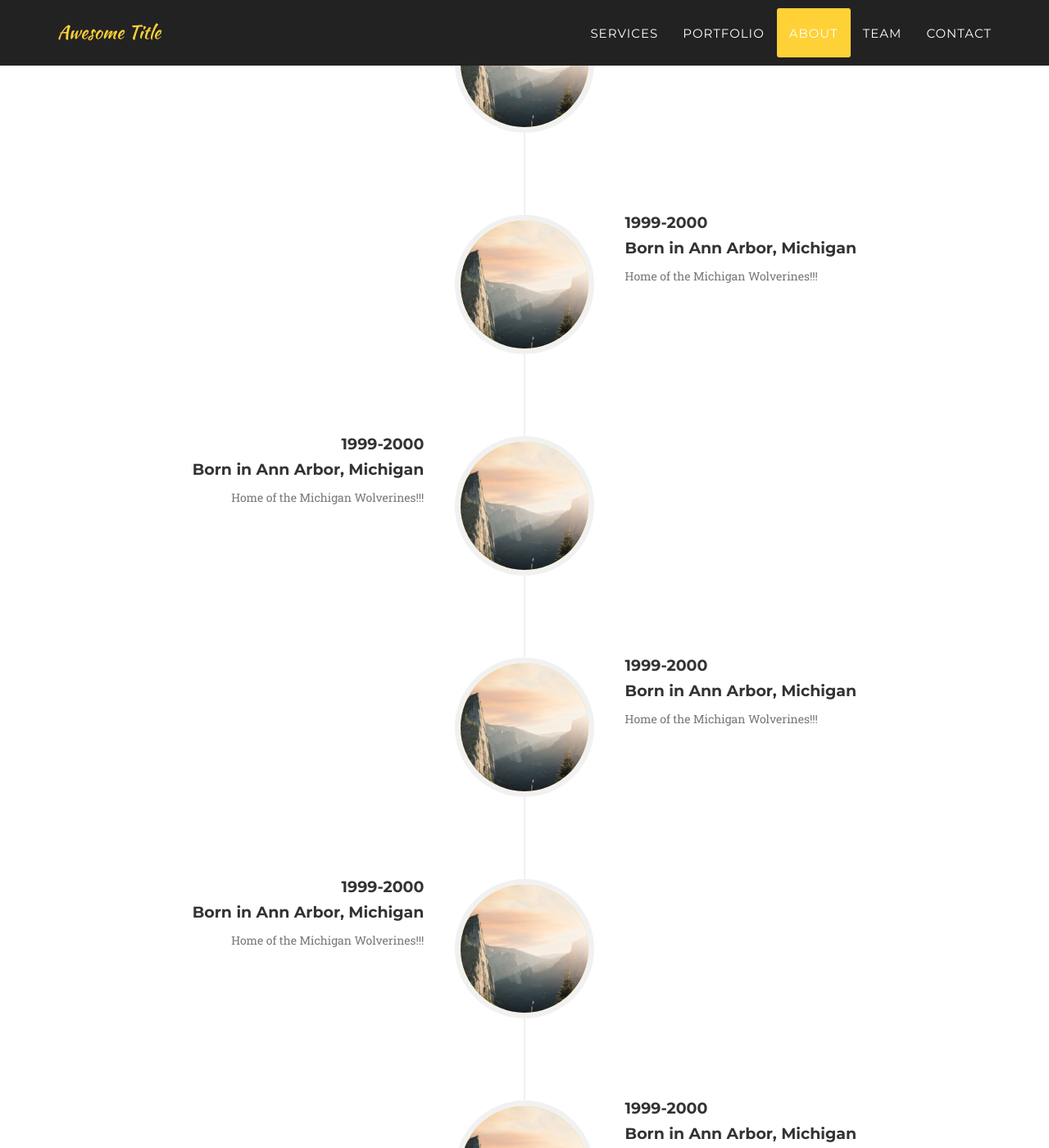
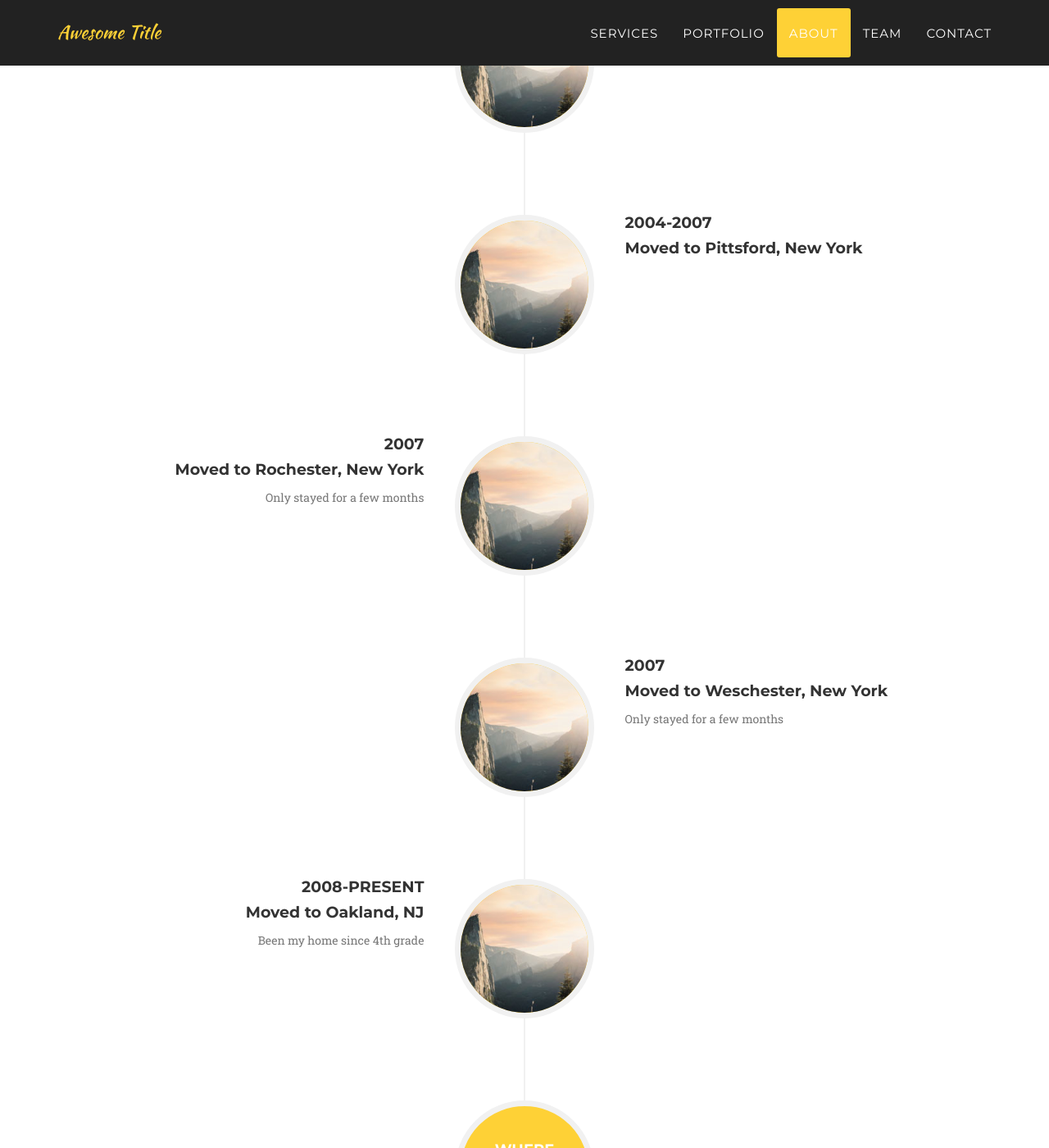
Before and after one commit to victorhaowang/victorhaowang.github.io, a Jekyll site: the page built from index.html, in a window 1280 px wide and 1400 px high, scrolled down 3635 px. Shown: the whole window at 82% size. Built offline with Jekyll 4.4.1, drawn with Linux system fonts in a browser that asks for light colours; some web fonts are replaced; some of the changed text lies outside the part shown.

Commit message:
change the places of where i moved

```diff
--- a/_includes/about.html
+++ b/_includes/about.html
@@ -16,7 +16,7 @@
                             </div>
                             <div class="timeline-panel">
                                 <div class="timeline-heading">
-                                    <h4>1999-2000</h4>
+                                    <h4>February 17, 1999</h4>
                                     <h4 class="subheading">Born in Ann Arbor, Michigan</h4>
                                 </div>
                                 <div class="timeline-body">
@@ -30,11 +30,11 @@
                             </div>
                             <div class="timeline-panel">
                                 <div class="timeline-heading">
-                                    <h4>1999-2000</h4>
-                                    <h4 class="subheading">Born in Ann Arbor, Michigan</h4>
+                                    <h4>2000-2001</h4>
+                                    <h4 class="subheading">Moved to Canada</h4>
                                 </div>
                                 <div class="timeline-body">
-                                    <p class="text-muted">Home of the Michigan Wolverines!!!</p>
+                                    <p class="text-muted">I guess I can call myself Canadian???? ayyyyyy</p>
                                 </div>
                             </div>
                         </li>
@@ -44,11 +44,11 @@
                             </div>
                             <div class="timeline-panel">
                                 <div class="timeline-heading">
-                                    <h4>1999-2000</h4>
-                                    <h4 class="subheading">Born in Ann Arbor, Michigan</h4>
+                                    <h4>2000-2004</h4>
+                                    <h4 class="subheading">Moved to Indianapolis, Indiana</h4>
                                 </div>
                                 <div class="timeline-body">
-                                    <p class="text-muted">Home of the Michigan Wolverines!!!</p>
+                                    <p class="text-muted">Home of the Indianapolis Colts and Indiana Pacers</p>
                                 </div>
                             </div>
                         </li>
@@ -58,11 +58,11 @@
                             </div>
                             <div class="timeline-panel">
                                 <div class="timeline-heading">
-                                    <h4>1999-2000</h4>
-                                    <h4 class="subheading">Born in Ann Arbor, Michigan</h4>
+                                    <h4>2004-2007</h4>
+                                    <h4 class="subheading">Moved to Pittsford, New York</h4>
                                 </div>
                                 <div class="timeline-body">
-                                    <p class="text-muted">Home of the Michigan Wolverines!!!</p>
+                                    <p class="text-muted"></p>
                                 </div>
                             </div>
                         </li>
@@ -72,11 +72,11 @@
                             </div>
                             <div class="timeline-panel">
                                 <div class="timeline-heading">
-                                    <h4>1999-2000</h4>
-                                    <h4 class="subheading">Born in Ann Arbor, Michigan</h4>
+                                    <h4>2007</h4>
+                                    <h4 class="subheading">Moved to Rochester, New York</h4>
                                 </div>
                                 <div class="timeline-body">
-                                    <p class="text-muted">Home of the Michigan Wolverines!!!</p>
+                                    <p class="text-muted">Only stayed for a few months</p>
                                 </div>
                             </div>
                         </li>
@@ -86,11 +86,11 @@
                             </div>
                             <div class="timeline-panel">
                                 <div class="timeline-heading">
-                                    <h4>1999-2000</h4>
-                                    <h4 class="subheading">Born in Ann Arbor, Michigan</h4>
+                                    <h4>2007</h4>
+                                    <h4 class="subheading">Moved to Weschester, New York</h4>
                                 </div>
                                 <div class="timeline-body">
-                                    <p class="text-muted">Home of the Michigan Wolverines!!!</p>
+                                    <p class="text-muted">Only stayed for a few months</p>
                                 </div>
                             </div>
                         </li>
@@ -100,81 +100,11 @@
                             </div>
                             <div class="timeline-panel">
                                 <div class="timeline-heading">
-                                    <h4>1999-2000</h4>
-                                    <h4 class="subheading">Born in Ann Arbor, Michigan</h4>
+                                    <h4>2008-Present</h4>
+                                    <h4 class="subheading">Moved to Oakland, NJ</h4>
                                 </div>
                                 <div class="timeline-body">
-                                    <p class="text-muted">Home of the Michigan Wolverines!!!</p>
-                                </div>
-                            </div>
-                        </li>
-                        <li class="timeline-inverted">
-                            <div class="timeline-image">
-                                <img class="img-circle img-responsive" src="img/about/1.jpg" alt="">
-                            </div>
-                            <div class="timeline-panel">
-                                <div class="timeline-heading">
-                                    <h4>1999-2000</h4>
-                                    <h4 class="subheading">Born in Ann Arbor, Michigan</h4>
-                                </div>
-                                <div class="timeline-body">
-                                    <p class="text-muted">Home of the Michigan Wolverines!!!</p>
-                                </div>
-                            </div>
-                        </li>
-                        <li>
-                            <div class="timeline-image">
-                                <img class="img-circle img-responsive" src="img/about/1.jpg" alt="">
-                            </div>
-                            <div class="timeline-panel">
-                                <div class="timeline-heading">
-                                    <h4>1999-2000</h4>
-                                    <h4 class="subheading">Born in Ann Arbor, Michigan</h4>
-                                </div>
-                                <div class="timeline-body">
-                                    <p class="text-muted">Home of the Michigan Wolverines!!!</p>
-                                </div>
-                            </div>
-                        </li>
-                        <li class="timeline-inverted">
-                            <div class="timeline-image">
-                                <img class="img-circle img-responsive" src="img/about/2.jpg" alt="">
-                            </div>
-                            <div class="timeline-panel">
-                                <div class="timeline-heading">
-                                    <h4>2000-2006</h4>
-                                    <h4 class="subheading">Moved to Indianapolis, Indiana</h4>
-                                </div>
-                                <div class="timeline-body">
-                                    <p class="text-muted">Home of the Indianapolis Colts and Indiana Pacers</p>
-                                </div>
-                            </div>
-                        </li>
-                        <li>
-                            <div class="timeline-image">
-                                <img class="img-circle img-responsive" src="img/about/3.jpg" alt="">
-                            </div>
-                            <div class="timeline-panel">
-                                <div class="timeline-heading">
-                                    <h4>2006-2008</h4>
-                                    <h4 class="subheading">Moved to Pittsford, New York</h4>
-                                </div>
-                                <div class="timeline-body">
-                                    <p class="text-muted"></p>
-                                </div>
-                            </div>
-                        </li>
-                        <li class="timeline-inverted">
-                            <div class="timeline-image">
-                                <img class="img-circle img-responsive" src="img/about/4.jpg" alt="">
-                            </div>
-                            <div class="timeline-panel">
-                                <div class="timeline-heading">
-                                    <h4>2008-Present</h4>
-                                    <h4 class="subheading">Moved to Oakland, New Jersey</h4>
-                                </div>
-                                <div class="timeline-body">
-                                    <p class="text-muted">Where I've lived since 4th grade.</p>
+                                    <p class="text-muted">Been my home since 4th grade</p>
                                 </div>
                             </div>
                         </li>
```
